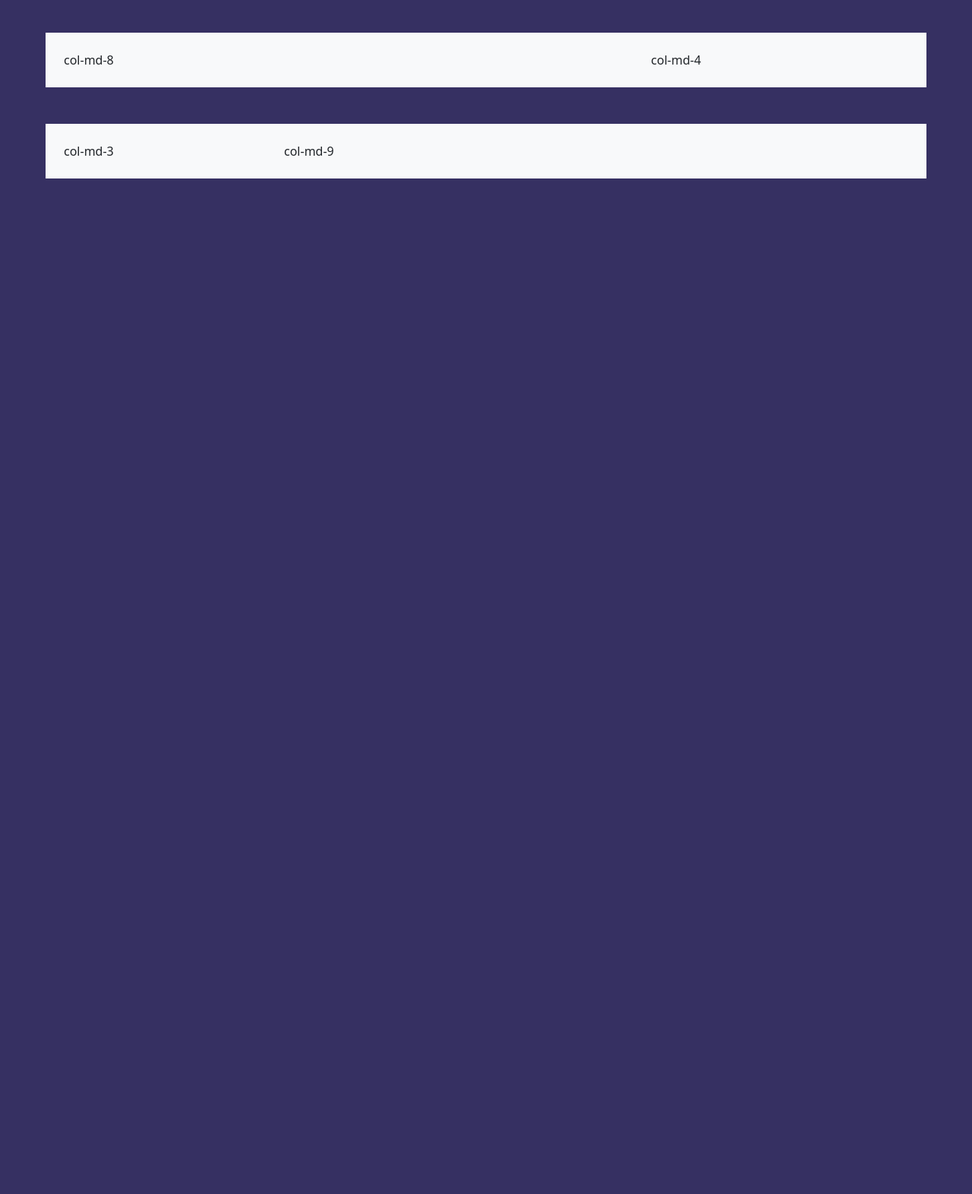
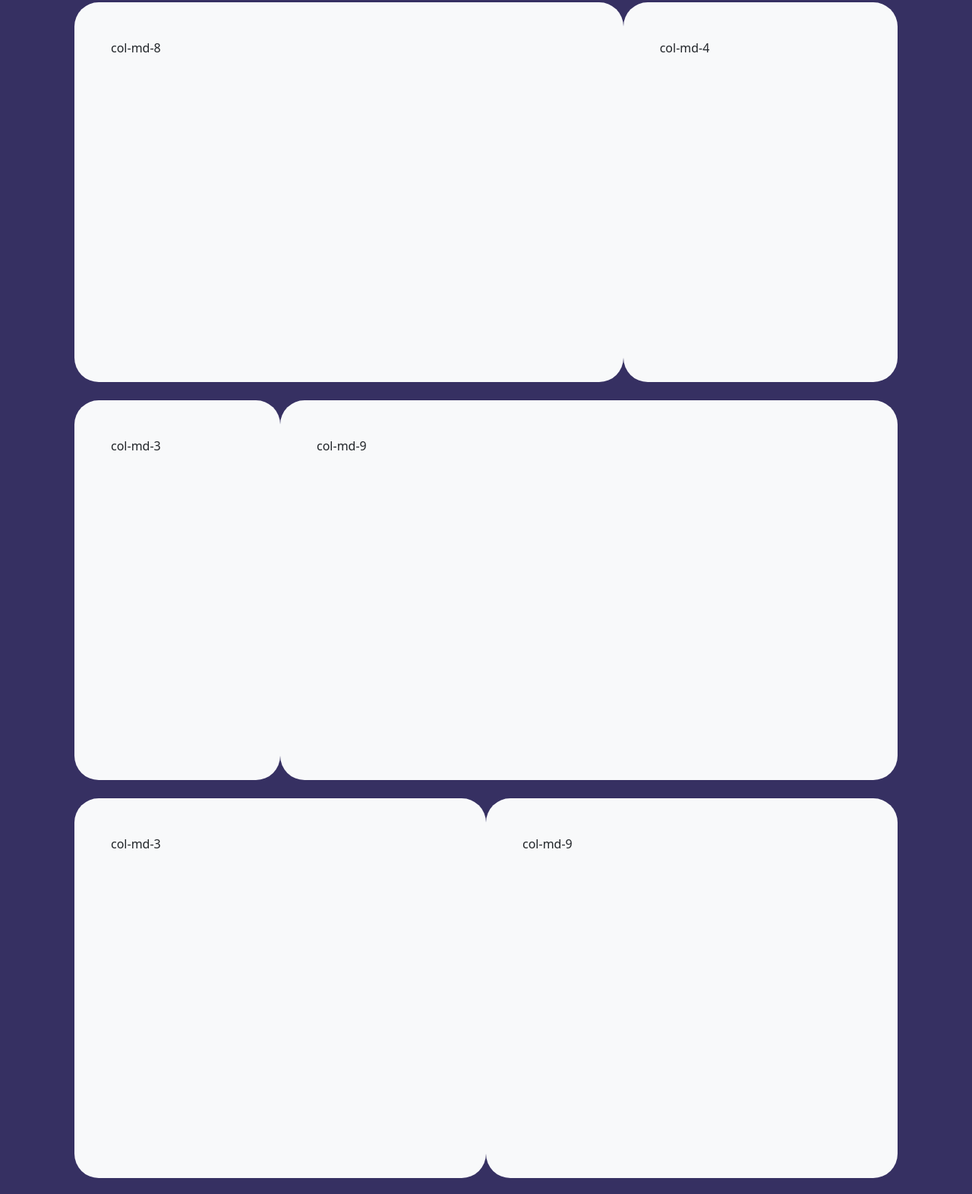
Before and after one commit to AP2K3/portfolio-v2, a website: page index.html in a window 1280 px wide. Shown: the part 79-1651 px from the top of the page at 76% size. Before the commit the page ends 800 px from the top, so only its background shows below. Drawn offline with nearby package versions, Linux system fonts and the light colour scheme; a web font is replaced by a local one.

Commit message:
beta-v2.01: add border radius and vertical gap and fixed div heights

```diff
--- a/index.html
+++ b/index.html
@@ -47,19 +47,49 @@
       </nav>
     </header>
     <main>
-      <section id="display-section">
-        <div class="container-fluid">
-          <div class="row m-xl-5 m-lg-4 m-3">
-            <div class="col-md-8 p-4 bg-light">col-md-8</div>
-            <div class="col-md-4 p-4 bg-light">col-md-4</div>
+      <section id="home-section">
+        <div class="container-lg">
+          <div class="content-row row mx-3 my-2">
+            <div class="col-md-8 p-md-5 p-4 bg-light rounded-5">col-md-8</div>
+            <div class="col-md-4 p-md-5 p-4 bg-light rounded-5">col-md-4</div>
           </div>
-          <div class="row m-xl-5 m-lg-4 m-3">
-            <div class="col-md-3 p-4 bg-light">col-md-3</div>
-            <div class="col-md-9 p-4 bg-light">col-md-9</div>
+        </div>
+      </section>
+      <section id="about-section">
+        <div class="container-lg">
+          <div class="content-row row mx-3 my-4">
+            <div class="col-md-3 p-md-5 p-4 bg-light rounded-5">col-md-3</div>
+            <div class="col-md-9 p-md-5 p-4 bg-light rounded-5">col-md-9</div>
+          </div>
+        </div>
+      </section>
+      <section id="projects-section">
+        <div class="container-lg">
+          <div class="content-row row mx-3 my-4">
+            <div class="col-md p-md-5 p-4 bg-light rounded-5">col-md-3</div>
+            <div class="col-md p-md-5 p-4 bg-light rounded-5">col-md-9</div>
+          </div>
+          <div class="content-row row mx-3 my-4">
+            <div class="col-md p-md-5 p-4 bg-light rounded-5">col-md-3</div>
+            <div class="col-md p-md-5 p-4 bg-light rounded-5">col-md-9</div>
+          </div>
+          <div class="content-row row mx-3 my-4">
+            <div class="col-md p-md-5 p-4 bg-light rounded-5">col-md-3</div>
+            <div class="col-md p-md-5 p-4 bg-light rounded-5">col-md-9</div>
+          </div>
+        </div>
+      </section>
+      <section id="contact-section">
+        <div class="container-lg">
+          <div style="height: 250px" class="row mx-3 my-2">
+            <div class="col-md p-5 bg-light rounded-5">Contact</div>
           </div>
         </div>
       </section>
     </main>
+    <footer class="text-center m-2 p-3 text-light">
+      © Copyright. All rights reserved.
+    </footer>
     <script
       src="https://cdn.jsdelivr.net/npm/bootstrap@5.3.0-alpha1/dist/js/bootstrap.bundle.min.js"
       integrity="sha384-w76AqPfDkMBDXo30jS1Sgez6pr3x5MlQ1ZAGC+nuZB+EYdgRZgiwxhTBTkF7CXvN"
--- a/styles/stylesass.scss
+++ b/styles/stylesass.scss
@@ -21,4 +21,7 @@ body {
       }
     }
   }
+  .content-row {
+    height: 500px;
+  }
 }
```
Also changed, not shown: styles/stylesass.css, 1 other file.
